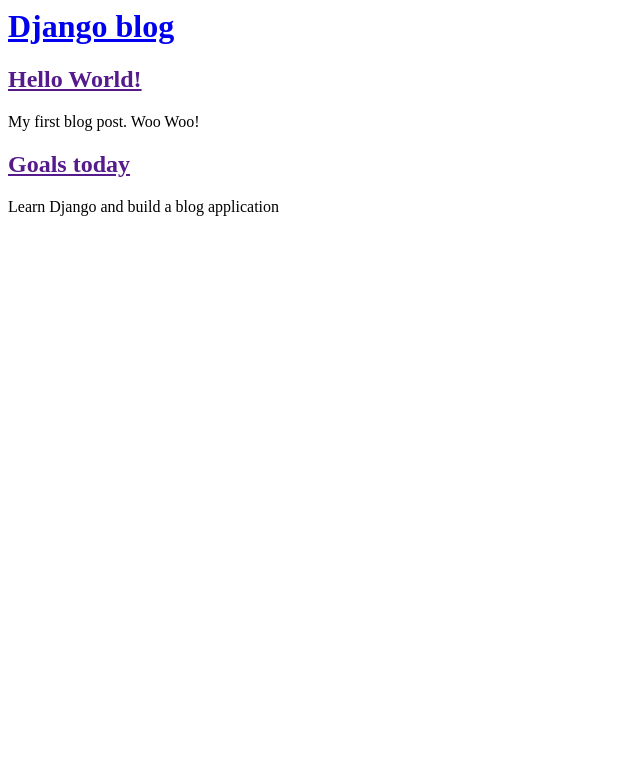
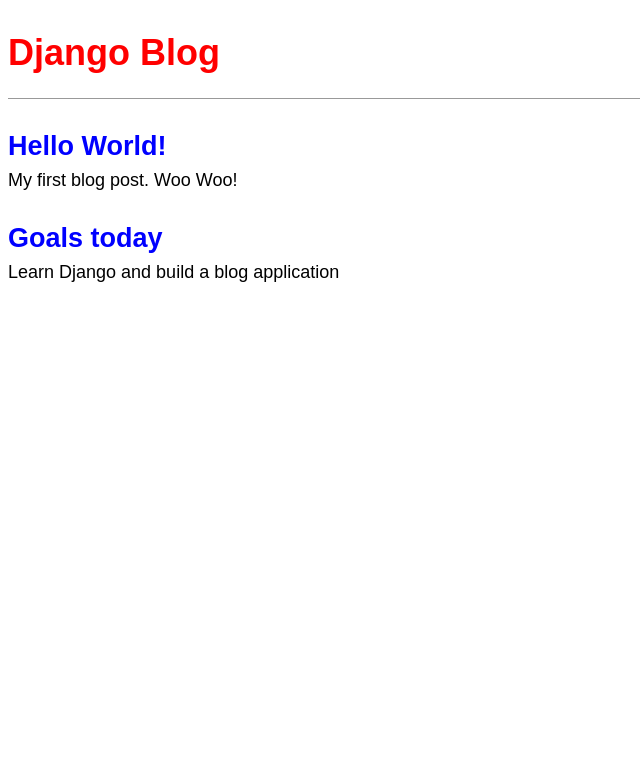
Before and after one commit to JoanStar/Django-blog-demo, a Django app: page / in a window 1280 px wide. Shown: the top 783 px of the page, without its empty margins (0-640 px from the left). Run offline with Django 3.2, Linux system fonts and the light colour scheme; data comes from the database, SQL or seed files in the repository.

Commit message:
add static file for CSS and individual blog pages

```diff
--- a/blog/urls.py
+++ b/blog/urls.py
@@ -1,8 +1,9 @@
 # blog/urls.py
 from django.urls import path
 
-from .views import BlogListView
+from .views import BlogListView, BlogDetailView
 
 urlpatterns = [
     path('', BlogListView.as_view(), name='home'),
+    path('post/<int:pk>/', BlogDetailView.as_view(), name='post_detail')
 ]
--- a/blog/views.py
+++ b/blog/views.py
@@ -1,5 +1,5 @@
 from django.shortcuts import render
-from django.views.generic import ListView
+from django.views.generic import ListView, DetailView
 
 from .models import Post
 # Create your views here.
@@ -7,3 +7,7 @@ from .models import Post
 class BlogListView(ListView):
     model = Post
     template_name = 'home.html'
+
+class BlogDetailView(DetailView):
+    model = Post
+    template_name = 'post_detail.html'
--- a/blog_project/settings.py
+++ b/blog_project/settings.py
@@ -119,3 +119,4 @@ USE_TZ = True
 # https://docs.djangoproject.com/en/2.1/howto/static-files/
 
 STATIC_URL = '/static/'
+STATICFILES_DIRS = [os.path.join(BASE_DIR, 'static')]
--- /dev/null
+++ b/static/css/base.css
@@ -0,0 +1,51 @@
+/* static/css/base.css */
+header h1 a {
+    color: red;
+}
+body {
+    font-family: 'Source Sans Pro', sans-serif;
+    font-size: 18px;
+}
+
+header {
+    border-bottom: 1px solid #999;
+    margin-bottom: 2rem;
+    display: flex;
+}
+
+header h1 a {
+    color: red;
+    text-decoration: none;
+}
+
+.nav-left {
+    margin-right: auto;
+}
+
+.nav-right {
+    display: flex;
+    padding-top: 2rem;
+}
+
+.post-entry {
+    margin-bottom: 2rem;
+}
+
+.post-entry h2 {
+    margin: 0.5rem 0;
+}
+
+.post-entry h2 a,
+.post-entry h2 a:visited {
+    color: blue;
+    text-decoration: none;
+}
+
+.post-entry p {
+    margin: 0;
+    font-weight: 400;
+}
+
+.post-entry h2 a:hover {
+    color: red;
+}
--- a/templates/base.html
+++ b/templates/base.html
@@ -1,11 +1,14 @@
 <!-- templates/base.html-->
+{% load static %}
 <html>
     <head>
         <title>Django blog</title>
+        <link href="https://fonts.googleapis.com/css?family=Source+Sans+Pro:400" rel="\stylesheet">
+        <link rel="stylesheet" href="{% static 'css/base.css' %}">
     </head>
     <body>
         <header>
-            <h1><a href="/">Django blog</a></h1>
+            <h1><a href="/">Django Blog</a></h1>
         </header>
         <div class="container">
             {% block content %}
--- a/templates/home.html
+++ b/templates/home.html
@@ -4,7 +4,7 @@
 {% block content %}
     {% for post in object_list %}
         <div class="post-entry">
-            <h2><a href="">{{ post.title }}</a></h2>
+            <h2><a href="{% url 'post_detail' post.pk %}">{{ post.title }}</a></h2>
             <p>{{ post.body }}</p>
         </div>
         {% endfor %}
```
Also changed, not shown: templates/post_detail.html (added, +10 -0 lines).
